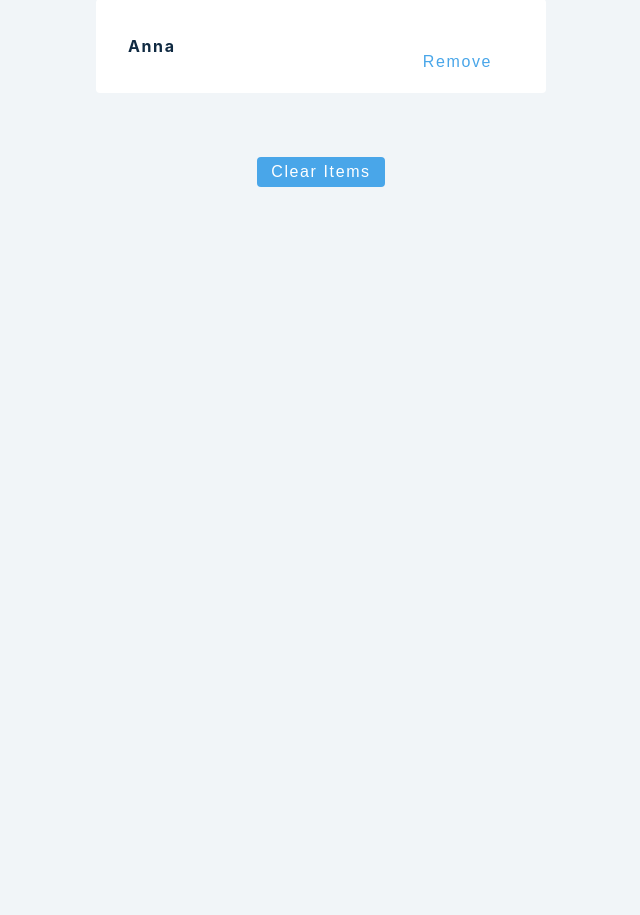
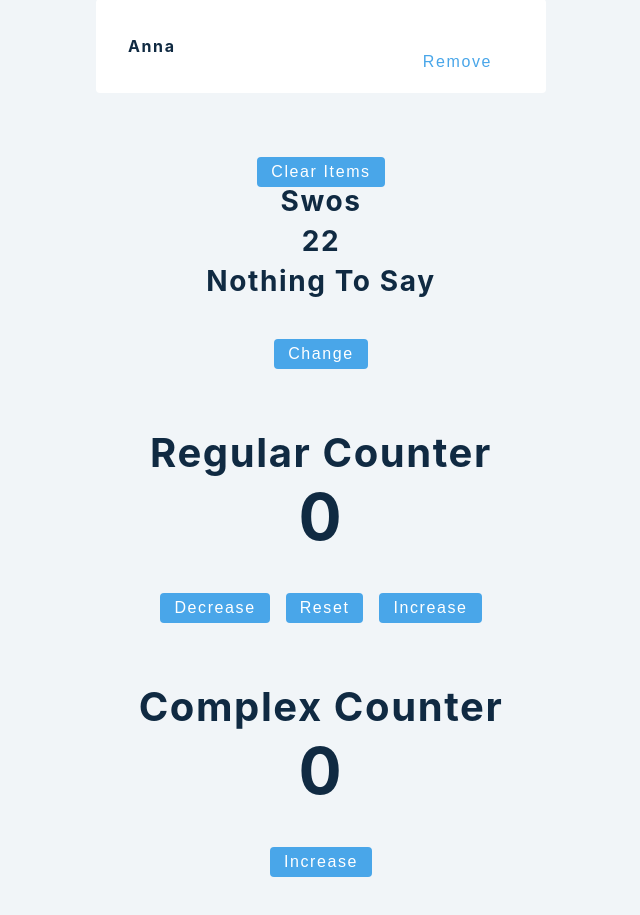
Before and after one commit to swostika61/react-hooks, a React (Create React App) app: page / in a window 1280 px wide. Shown: the part 629-1544 px from the top of the page, without its empty margins (319-959 px from the left). Before the commit the page ends 816 px from the top, so only its background shows below. Built offline with nearby package versions, Linux system fonts and the light colour scheme.

Commit message:
added counter

```diff
--- a/src/App.js
+++ b/src/App.js
@@ -1,12 +1,17 @@
 import './App.css';
 import Basic from "./practice/1-useState/setup/1-useStateBasics";
 import Array from "./practice/1-useState/setup/2-useStateArray";
+import Object from "./practice/1-useState/setup/3-useStateObject";
+import Counter from "./practice/1-useState/setup/4-useStateCounter";
+
 
 function App() {
   return (
     <div className="container">
      <Basic />
      <Array />
+     <Object />
+     <Counter />
     </div>
   );
 }
--- /dev/null
+++ b/src/practice/1-useState/setup/3-useStateObject.js
@@ -0,0 +1,31 @@
+import React,{useState} from 'react'
+
+const useStateObject = () => {
+    const [person, setPerson] = useState({
+        name:"swos",
+        age:22,
+        message:"nothing to say"
+    })
+
+    // const[name, setName]= useState('swos')
+    // const[age, setAge]= useState(22)
+    // const[message, setMessage]= useState('random message')
+
+    const changeMessage=()=>{
+        setPerson({...person,message:"hi"});
+        // setMessage("hey swostika")
+    }
+
+    return (
+        <>
+            <h3>{person.name}</h3>
+            <h3>{person.age}</h3>
+            <h3>{person.message}</h3>
+            <button className="btn" onClick={changeMessage}>
+                change
+            </button>
+        </>
+    )
+}
+
+export default useStateObject
--- /dev/null
+++ b/src/practice/1-useState/setup/4-useStateCounter.js
@@ -0,0 +1,33 @@
+import React,{useState} from 'react'
+
+const useStateCounter = () => {
+    const [value, setValue] = useState(0);
+    const complexIncrease= () => {
+        setTimeout(()=>{
+            setValue((prevState) => {
+                console.log(prevState);
+                return prevState + 1;
+            } );
+        },2000)
+    }
+
+    return (
+        <>
+            <section style={{ margin: '4rem 0' }}>
+                <h2>regular counter</h2>
+                <h1> {value} </h1>
+                <button className="btn" onClick={()=>setValue(value - 1)}>decrease</button>
+                <button className="btn" onClick={()=>setValue(0)}>reset</button>
+                <button className="btn" onClick={()=>setValue(value + 1)}>increase</button>
+            </section>
+            <section style={{ margin: '4rem 0' }}>
+                <h2>complex counter</h2>
+                <h1> {value} </h1>
+                <button className="btn" onClick={complexIncrease} >increase</button>
+            </section>
+
+        </>
+    )
+}
+
+export default useStateCounter;
```
